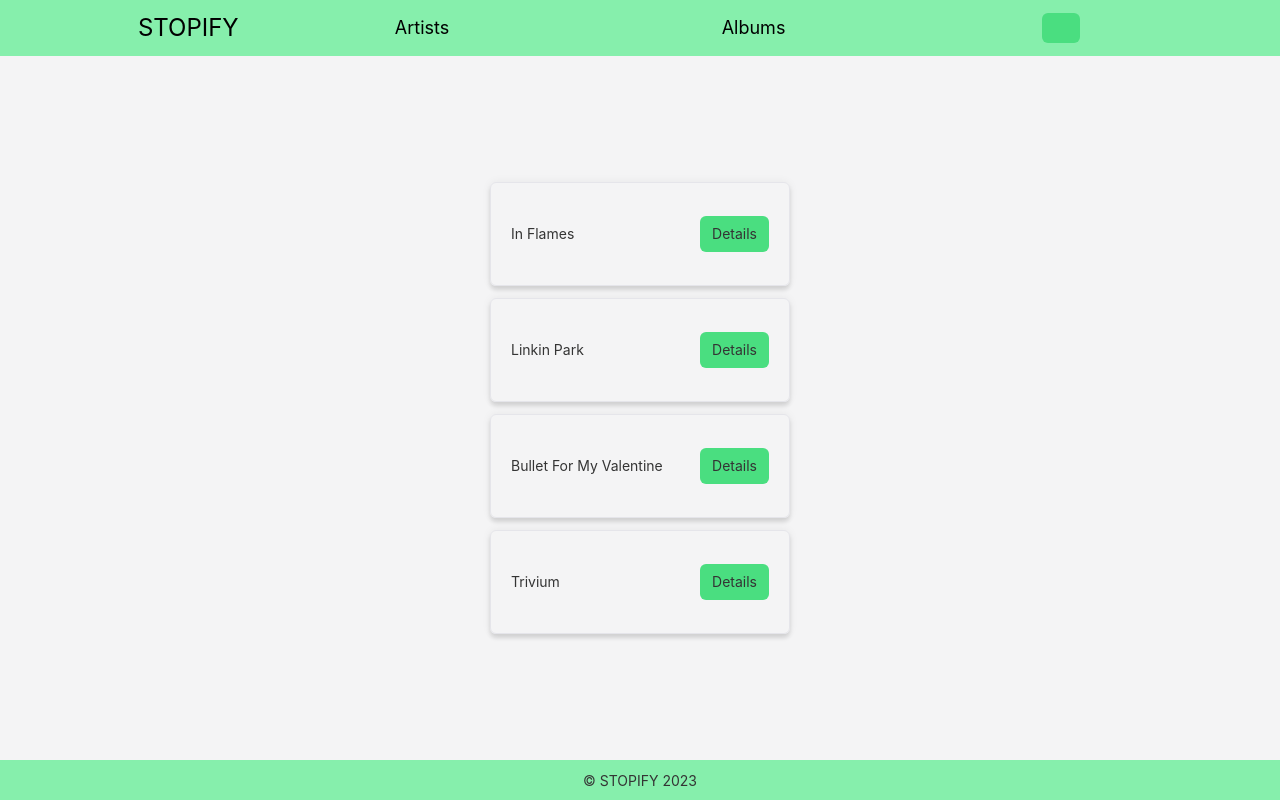
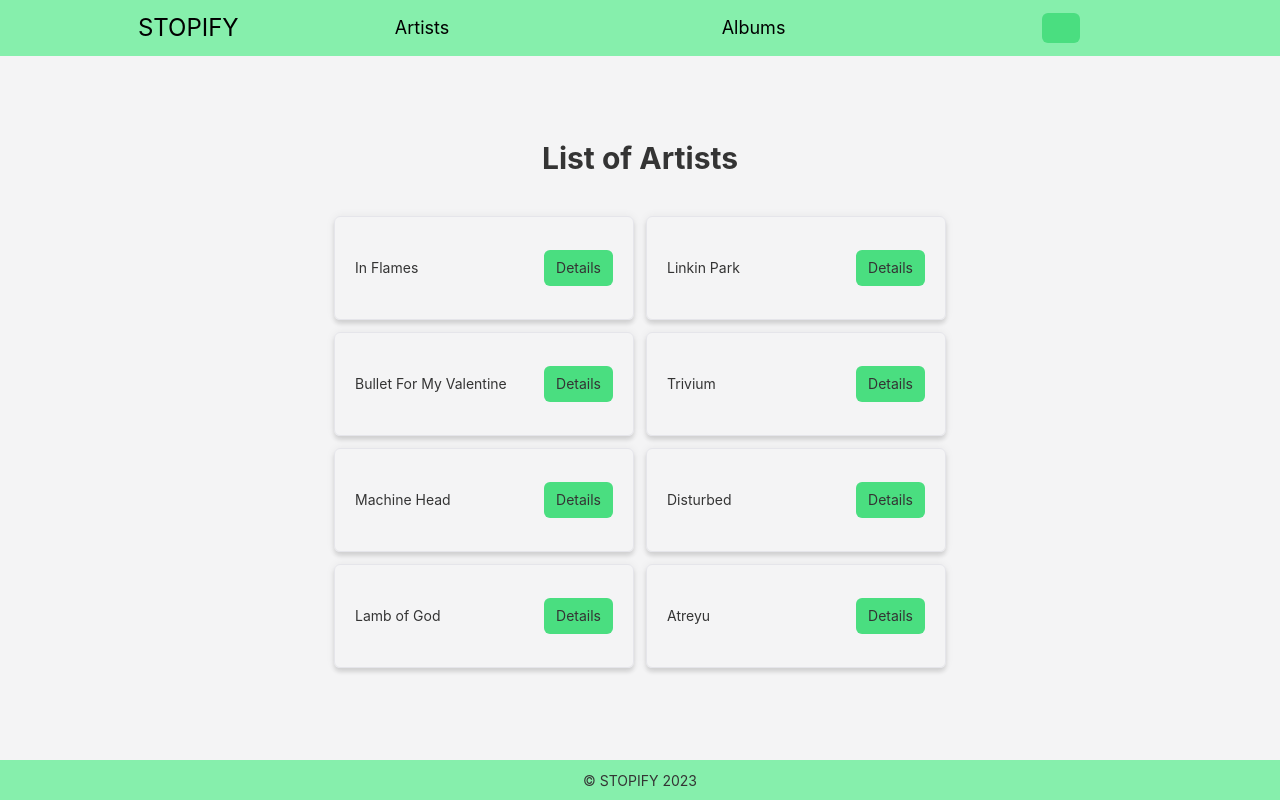
Before and after one commit to miloszKubiak/stopify-next12, a Next.js app: page /artists in a window 1280 px wide. Built offline with nearby package versions, Linux system fonts and the light colour scheme; some icons are missing.

Commit message:
fix styles in album and artist component and add some data to fake-db

```diff
--- a/components/artist.tsx
+++ b/components/artist.tsx
@@ -1,5 +1,6 @@
 import { Button, List, Panel } from "rsuite";
 import Link from "next/link";
+import Image from "next/image";
 
 type Artist = {
   id: string;
@@ -8,49 +9,58 @@ type Artist = {
   year: string;
   members: string[];
   image: string;
-  albums: { title: string }[];
+  albums: { id: string; title: string }[];
+};
+type ArtistDetails = Omit<Artist, "id">;
+type ArtistListItem = Pick<Artist, "id" | "name">;
+
+type ArtistDetailsProps = {
+  data: ArtistDetails;
+};
+type ArtistListItemProps = {
+  data: ArtistListItem;
 };
 
-type ArtistDetailsProps = Omit<Artist, "id">;
-
-type ArtistListItemProps = Pick<Artist, "id" | "name">;
-
-export const ArtistDetails = ({
-  name,
-  bio,
-  year,
-  members,
-  image,
-  albums,
-}: ArtistDetailsProps) => {
+export const ArtistDetails = ({ data }: ArtistDetailsProps) => {
   return (
-    <List bordered style={{ padding: 20 }}>
-      <img src={image} alt={`Members of the ${name} band.`} />
-      <List.Item>{name}</List.Item>
-      <List.Item>Bio: {bio}</List.Item>
-      <List.Item>Year: {year}</List.Item>
-      <List.Item className="flex items-center gap-2">
+    <List bordered style={{ backgroundColor: "white" }}>
+      <Image
+        width={340}
+        height={340}
+        src={data.image}
+        alt={`Members of the ${data.name} band.`}
+      />
+      <List.Item>{data.name}</List.Item>
+      <List.Item>Bio: {data.bio}</List.Item>
+      <List.Item>Year: {data.year}</List.Item>
+      <List.Item className="flex gap-2">
         Members:
-        {members?.map((member, index) => (
-          <div key={index}>{member}</div>
-        ))}
+        <div>
+          {data.members?.map((member, index) => (
+            <div key={index}>{member}</div>
+          ))}
+        </div>
       </List.Item>
-      <List.Item className="flex items-center gap-2">
+      <List.Item className="flex gap-2">
         Albums:
-        {albums?.map((album) => (
-          <div key={album.title}>{album.title}</div>
-        ))}
+        <div className="flex flex-col">
+          {data.albums?.map((album) => (
+            <Link key={album.id} href={`/albums/${album.id}`}>
+              {album.title}
+            </Link>
+          ))}
+        </div>
       </List.Item>
     </List>
   );
 };
 
-export const ArtistListItem = ({ id, name }: ArtistListItemProps) => {
+export const ArtistListItem = ({ data }: ArtistListItemProps) => {
   return (
     <Panel shaded bordered style={{ width: 300 }}>
       <div className="flex items-center justify-between">
-        <h1>{name}</h1>
-        <Link href={`/artists/${id}`}>
+        <h1>{data.name}</h1>
+        <Link href={`/artists/${data.id}`}>
           <Button appearance="default" className="bg-green-400">
             Details
           </Button>
--- a/components/layout.tsx
+++ b/components/layout.tsx
@@ -20,7 +20,10 @@ export const Layout = ({ children }: { children: ReactNode }) => {
   const router = useRouter();
 
   return (
-    <Container className="flex-col justify-between min-h-screen">
+    <Container
+      className="flex-col justify-between min-h-screen"
+      style={{ width: "100vw" }}
+    >
       <Header>
         <Navbar
           appearance="subtle"
@@ -42,7 +45,7 @@ export const Layout = ({ children }: { children: ReactNode }) => {
             </Nav.Item>
             {pathname !== "/" && (
               <Button
-                className="bg-green-400 hover:bg-green-400"
+                style={{ backgroundColor: "rgb(74 222 128)" }}
                 onClick={() => router.back()}
               >
                 <ArrowBackIcon />
--- a/data/fake-db.ts
+++ b/data/fake-db.ts
@@ -6,15 +6,18 @@ export const ARTISTS = [
     year: "1999",
     members: ["janek", "zenek", "pietrek"],
     image:
-      "https://www.terazmuzyka.pl/wp-content/uploads/news/56/565F6595-trivium-announce-2016-tour-dates-image_8549.jpg",
+      "https://lastfm.freetls.fastly.net/i/u/770x0/e806be1094f245b2add8d5b8700fb564.jpg",
     albums: [
       {
+        id: "1",
         title: "Come Clarity",
       },
       {
+        id: "2",
         title: "A Sense Of Purpose",
       },
       {
+        id: "3",
         title: "Clayman",
       },
     ],
@@ -26,12 +29,14 @@ export const ARTISTS = [
     year: "1999",
     members: ["janek", "zenek", "pietrek"],
     image:
-      "https://www.terazmuzyka.pl/wp-content/uploads/news/56/565F6595-trivium-announce-2016-tour-dates-image_8549.jpg",
+      "https://lastfm.freetls.fastly.net/i/u/770x0/c61ff396fcce400ead5ffd0740a20181.jpg",
     albums: [
       {
+        id: "4",
         title: "Hybrid Theory",
       },
       {
+        id: "5",
         title: "Meteora",
       },
     ],
@@ -43,15 +48,18 @@ export const ARTISTS = [
     year: "1999",
     members: ["janek", "zenek", "pietrek"],
     image:
-      "https://www.terazmuzyka.pl/wp-content/uploads/news/56/565F6595-trivium-announce-2016-tour-dates-image_8549.jpg",
+      "https://lastfm.freetls.fastly.net/i/u/770x0/d2f75761f48745859087b51232a02b39.jpg",
     albums: [
       {
+        id: "6",
         title: "The Poison",
       },
       {
+        id: "7",
         title: "Scream, Aim, Fire",
       },
       {
+        id: "8",
         title: "Fever",
       },
     ],
@@ -63,13 +71,91 @@ export const ARTISTS = [
     year: "1999",
     members: ["janek", "zenek", "pietrek"],
     image:
-      "https://www.terazmuzyka.pl/wp-content/uploads/news/56/565F6595-trivium-announce-2016-tour-dates-image_8549.jpg",
+      "https://lastfm.freetls.fastly.net/i/u/770x0/f2ea25fcf5c4ef596370ceb065dfc0d6.jpg",
     albums: [
       {
+        id: "9",
         title: "Ascendancy",
       },
       {
+        id: "10",
         title: "Shogun",
+      },
+    ],
+  },
+  {
+    id: "5",
+    name: "Machine Head",
+    bio: "lorem ipsum dolos cos tam ",
+    year: "1999",
+    members: ["janek", "zenek", "pietrek"],
+    image:
+      "https://lastfm.freetls.fastly.net/i/u/770x0/96dfcfa1fa3145aa8f9c2c6c2cfc72a7.jpg",
+    albums: [
+      {
+        id: "11",
+        title: "The Blackening",
+      },
+      {
+        id: "12",
+        title: "Through the Ashes of Empires",
+      },
+    ],
+  },
+  {
+    id: "6",
+    name: "Disturbed",
+    bio: "lorem ipsum dolos cos tam ",
+    year: "1999",
+    members: ["janek", "zenek", "pietrek"],
+    image:
+      "https://lastfm.freetls.fastly.net/i/u/770x0/8dd06e7090504daeb5066090bfbebc04.jpg",
+    albums: [
+      {
+        id: "13",
+        title: "Indestructible",
+      },
+      {
+        id: "14",
+        title: "Asylum",
+      },
+    ],
+  },
+  {
+    id: "7",
+    name: "Lamb of God",
+    bio: "lorem ipsum dolos cos tam ",
+    year: "1999",
+    members: ["janek", "zenek", "pietrek"],
+    image:
+      "https://lastfm.freetls.fastly.net/i/u/770x0/a675694979f64e25a25cdfeb0c8c1b65.jpg",
+    albums: [
+      {
+        id: "15",
+        title: "Wrath",
+      },
+      {
+        id: "16",
+        title: "Ashes of the Wake",
+      },
+    ],
+  },
+  {
+    id: "8",
+    name: "Atreyu",
+    bio: "lorem ipsum dolos cos tam ",
+    year: "1999",
+    members: ["janek", "zenek", "pietrek"],
+    image:
+      "https://lastfm.freetls.fastly.net/i/u/770x0/99dd81af854108dda742cb3e49e347fa.jpg",
+    albums: [
+      {
+        id: "17",
+        title: "A Death-Grip on Yesterday",
+      },
+      {
+        id: "18",
+        title: "Lead Sails Paper Anchor",
       },
     ],
   },
@@ -82,7 +168,7 @@ export const ALBUMS = [
     artist: "In Flames",
     year: "2000",
     cover:
-      "https://upload.wikimedia.org/wikipedia/en/a/a6/Ascendancy_album_cover.jpg",
+      "https://lastfm.freetls.fastly.net/i/u/500x500/d95cfc0586764dd98bc6d4c80f3385f3.jpg",
     songs: [
       {
         title: "song11",
@@ -103,76 +189,426 @@ export const ALBUMS = [
   },
   {
     id: "2",
-    title: "Hybrid Theory",
-    artist: "Linkin Park",
+    title: "A Sense Of Purpose",
+    artist: "In Flames",
     year: "2000",
     cover:
-      "https://upload.wikimedia.org/wikipedia/en/a/a6/Ascendancy_album_cover.jpg",
+      "https://lastfm.freetls.fastly.net/i/u/500x500/e17f6fe94a9d4a78bd102b09b4aade30.jpg",
     songs: [
       {
-        title: "song21",
+        title: "song11",
       },
       {
-        title: "song22",
+        title: "song12",
       },
       {
-        title: "song23",
+        title: "song13",
       },
       {
-        title: "song24",
+        title: "song14",
       },
       {
-        title: "song25",
+        title: "song15",
       },
     ],
   },
   {
     id: "3",
-    title: "The Poison",
-    artist: "Bullet For My Valentine",
+    title: "Clayman",
+    artist: "In Flames",
     year: "2000",
     cover:
-      "https://upload.wikimedia.org/wikipedia/en/a/a6/Ascendancy_album_cover.jpg",
+      "https://lastfm.freetls.fastly.net/i/u/500x500/81bd06710a5fa4f69f88f863585f8add.jpg",
     songs: [
       {
-        title: "song31",
+        title: "song11",
       },
       {
-        title: "song32",
+        title: "song12",
       },
       {
-        title: "song33",
+        title: "song13",
       },
       {
-        title: "song34",
+        title: "song14",
       },
       {
-        title: "song35",
+        title: "song15",
       },
     ],
   },
   {
     id: "4",
+    title: "Hybrid Theory",
+    artist: "Linkin Park",
+    year: "2000",
+    cover:
+      "https://lastfm.freetls.fastly.net/i/u/500x500/cc15ebc58ec625979776cabaaaa282fa.jpg",
+    songs: [
+      {
+        title: "song11",
+      },
+      {
+        title: "song12",
+      },
+      {
+        title: "song13",
+      },
+      {
+        title: "song14",
+      },
+      {
+        title: "song15",
+      },
+    ],
+  },
+  {
+    id: "5",
+    title: "Meteora",
+    artist: "Linkin Park",
+    year: "2000",
+    cover:
+      "https://lastfm.freetls.fastly.net/i/u/500x500/b636ff6f39f8dd435c89fc7bd2e002f8.jpg",
+    songs: [
+      {
+        title: "song11",
+      },
+      {
+        title: "song12",
+      },
+      {
+        title: "song13",
+      },
+      {
+        title: "song14",
+      },
+      {
+        title: "song15",
+      },
+    ],
+  },
+  {
+    id: "6",
+    title: "The Poison",
+    artist: "Bullet For My Valentine",
+    year: "2000",
+    cover:
+      "https://lastfm.freetls.fastly.net/i/u/500x500/91136e05c4064d699064bff81a6e5c79.jpg",
+    songs: [
+      {
+        title: "song11",
+      },
+      {
+        title: "song12",
+      },
+      {
+        title: "song13",
+      },
+      {
+        title: "song14",
+      },
+      {
+        title: "song15",
+      },
+    ],
+  },
+  {
+    id: "7",
+    title: "Scream, Aim, Fire",
+    artist: "Bullet For My Valentine",
+    year: "2000",
+    cover:
+      "https://lastfm.freetls.fastly.net/i/u/500x500/5f1ee2c3506cd5618dca63fa145e21f1.jpg",
+    songs: [
+      {
+        title: "song11",
+      },
+      {
+        title: "song12",
+      },
+      {
+        title: "song13",
+      },
+      {
+        title: "song14",
+      },
+      {
+        title: "song15",
+      },
+    ],
+  },
+  {
+    id: "8",
+    title: "Fever",
+    artist: "Bullet For My Valentine",
+    year: "2000",
+    cover:
+      "https://lastfm.freetls.fastly.net/i/u/500x500/4d153bb02769455397c8b460eacd4f61.jpg",
+    songs: [
+      {
+        title: "song11",
+      },
+      {
+        title: "song12",
+      },
+      {
+        title: "song13",
+      },
+      {
+        title: "song14",
+      },
+      {
+        title: "song15",
+      },
+    ],
+  },
+  {
+    id: "9",
     title: "Ascendancy",
     artist: "Trivium",
     year: "2000",
     cover:
-      "https://upload.wikimedia.org/wikipedia/en/a/a6/Ascendancy_album_cover.jpg",
+      "https://lastfm.freetls.fastly.net/i/u/500x500/78c25475dcad46a39356fc4c73f493e6.jpg",
     songs: [
       {
-        title: "song41",
+        title: "song11",
       },
       {
-        title: "song42",
+        title: "song12",
       },
       {
-        title: "song43",
+        title: "song13",
       },
       {
-        title: "song44",
+        title: "song14",
       },
       {
-        title: "song45",
+        title: "song15",
+      },
+    ],
+  },
+  {
+    id: "10",
+    title: "Shogun",
+    artist: "Trivium",
+    year: "2000",
+    cover:
+      "https://lastfm.freetls.fastly.net/i/u/500x500/fa252985525e43a39c6be9cf68b80750.jpg",
+    songs: [
+      {
+        title: "song11",
+      },
+      {
+        title: "song12",
+      },
+      {
+        title: "song13",
+      },
+      {
+        title: "song14",
+      },
+      {
+        title: "song15",
+      },
+    ],
+  },
+  {
+    id: "11",
+    title: "The Blackening",
+    artist: "Machine Head",
+    year: "2000",
+    cover:
+      "https://lastfm.freetls.fastly.net/i/u/500x500/6b3cbf95869a47c7844f02f9c49914d9.jpg",
+    songs: [
+      {
+        title: "song11",
+      },
+      {
+        title: "song12",
+      },
+      {
+        title: "song13",
+      },
+      {
+        title: "song14",
+      },
+      {
+        title: "song15",
+      },
+    ],
+  },
+  {
+    id: "12",
+    title: "Through the Ashes of Empires",
+    artist: "Machine Head",
+    year: "2000",
+    cover:
+      "https://lastfm.freetls.fastly.net/i/u/500x500/5511b1eedec6406686a42f821a2bce8e.jpg",
+    songs: [
+      {
+        title: "song11",
+      },
+      {
+        title: "song12",
+      },
+      {
+        title: "song13",
+      },
+      {
+        title: "song14",
+      },
+      {
+        title: "song15",
+      },
+    ],
+  },
+  {
+    id: "13",
+    title: "Indestructible",
+    artist: "Disturbed",
+    year: "2000",
+    cover:
+      "https://lastfm.freetls.fastly.net/i/u/500x500/4fe09361eb8a41e18eb06279bb8bceb6.jpg",
+    songs: [
+      {
+        title: "song11",
+      },
+      {
+        title: "song12",
+      },
+      {
+        title: "song13",
+      },
+      {
+        title: "song14",
+      },
+      {
+        title: "song15",
+      },
+    ],
+  },
+  {
+    id: "14",
+    title: "Asylum",
+    artist: "Disturbed",
+    year: "2000",
+    cover:
+      "https://lastfm.freetls.fastly.net/i/u/500x500/252f44cbc68eb0cbab6132606aa51dd8.jpg",
+    songs: [
+      {
+        title: "song11",
+      },
+      {
+        title: "song12",
+      },
+      {
+        title: "song13",
+      },
+      {
+        title: "song14",
+      },
+      {
+        title: "song15",
+      },
+    ],
+  },
+  {
+    id: "15",
+    title: "Wrath",
+    artist: "Lamb of God",
+    year: "2000",
+    cover:
+      "https://lastfm.freetls.fastly.net/i/u/500x500/29e82cadde4904189d4e2cd87adf80be.jpg",
+    songs: [
+      {
+        title: "song11",
+      },
+      {
+        title: "song12",
+      },
+      {
+        title: "song13",
+      },
+      {
+        title: "song14",
+      },
+      {
+        title: "song15",
+      },
+    ],
+  },
+  {
+    id: "16",
+    title: "Ashes of the Wake",
+    artist: "Lamb of God",
+    year: "2000",
+    cover:
+      "https://lastfm.freetls.fastly.net/i/u/500x500/d67e2fa73dbd9aec069e2f27c1b8a992.jpg",
+    songs: [
+      {
+        title: "song11",
+      },
+      {
+        title: "song12",
+      },
+      {
+        title: "song13",
+      },
+      {
+        title: "song14",
+      },
+      {
+        title: "song15",
+      },
+    ],
+  },
+  {
+    id: "17",
+    title: "A Death-Grip on Yesterday",
+    artist: "Atreyu",
+    year: "2000",
+    cover:
+      "https://lastfm.freetls.fastly.net/i/u/500x500/8652140808b1e1330bbb7906c72c8ba5.jpg",
+    songs: [
+      {
+        title: "song11",
+      },
+      {
+        title: "song12",
+      },
+      {
+        title: "song13",
+      },
+      {
+        title: "song14",
+      },
+      {
+        title: "song15",
+      },
+    ],
+  },
+  {
+    id: "18",
+    title: "Lead Sails Paper Anchor",
+    artist: "Atreyu",
+    year: "2000",
+    cover:
+      "https://lastfm.freetls.fastly.net/i/u/500x500/ad5bdeb8c08e484083a02b855bc1a5b7.jpg",
+    songs: [
+      {
+        title: "song11",
+      },
+      {
+        title: "song12",
+      },
+      {
+        title: "song13",
+      },
+      {
+        title: "song14",
+      },
+      {
+        title: "song15",
       },
     ],
   },
--- a/pages/artists/index.tsx
+++ b/pages/artists/index.tsx
@@ -1,12 +1,6 @@
-import { Artist, ArtistListItem } from "../../components/artist";
+import { ArtistListItem } from "../../components/artist";
 import { GetServerSideProps } from "next";
 import { api } from "../../api/axios";
-
-type Artist = {
-  id: number;
-  name: string;
-  albums: Object[];
-};
 
 export const getServerSideProps: GetServerSideProps = async () => {
   const response = await api.get("/api/artists");
@@ -20,10 +14,19 @@ export const getServerSideProps: GetServerSideProps = async () => {
 
 const ArtistsPage = ({ artists }) => {
   return (
-    <div className="flex flex-col justify-around gap-3">
-      {artists.map((artist) => (
-        <ArtistListItem id={artist.id} key={artist.id} name={artist.name} />
-      ))}
+    <div className="flex flex-col justify-between items-center w-3/4 mx-auto">
+      <h1 className="py-4 font-bold text-3xl">List of Artists</h1>
+      <div className="p-6 flex flex-wrap items-center justify-center gap-3">
+        {artists.map((artist) => (
+          <ArtistListItem
+            key={artist.id}
+            data={{
+              id: artist.id,
+              name: artist.name,
+            }}
+          />
+        ))}
+      </div>
     </div>
   );
 };
```
Also changed, not shown: components/album.tsx (+35 -30 lines), next.config.js (+5 -2 lines), pages/albums/[albumId].tsx (+7 -5 lines), pages/albums/index.tsx (+8 -5 lines), pages/artists/[artistId].tsx (+8 -6 lines).
